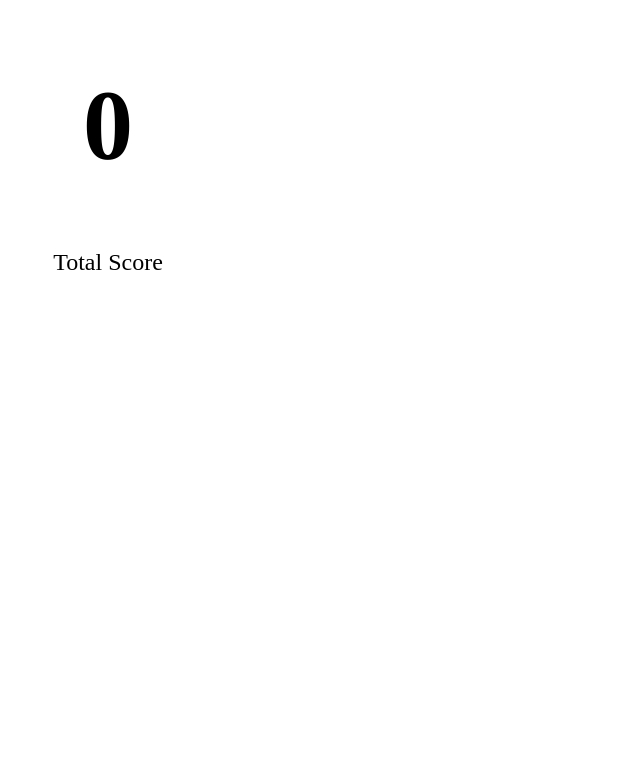
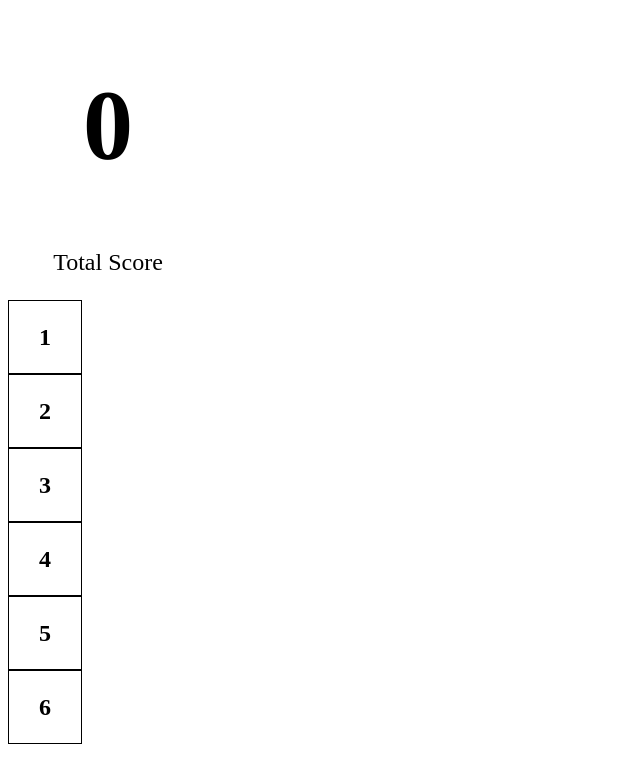
Before and after one commit to sushilthapaIT/React-JS-Projects, a React (Vite) app in the folder Dice-ROll Game/: page / in a window 1280 px wide. Shown: the top 782 px of the page, without its empty margins (0-640 px from the left). Built offline with nearby package versions, Linux system fonts and the light colour scheme.

Commit message:
update in numberselector.jsx

```diff
--- a/Dice-ROll Game/src/components/NumberSelector.jsx
+++ b/Dice-ROll Game/src/components/NumberSelector.jsx
@@ -1,11 +1,27 @@
-import React from 'react'
+import React, { useState } from 'react';
+import styled from 'styled-components';
 
 const NumberSelector = () => {
-  return (
+    const arrNumber = [1, 2, 3, 4, 5, 6];
+
+    const [selectedNumber, setSelectedNumber] = useState();
+    return (
     <div>
-
+        {arrNumber.map((value, index) => (
+        <Box key={index}>{value}</Box>
+        ))}
     </div>
-  )
+);
 }
 
-export default NumberSelector
+export default NumberSelector;
+
+const Box = styled.div`
+    height: 72px;
+    width: 72px;
+    border: 1px solid black;
+    display: grid;
+    place-items: center;
+    font-size: 24px;
+    font-weight: 700;
+`;
```
